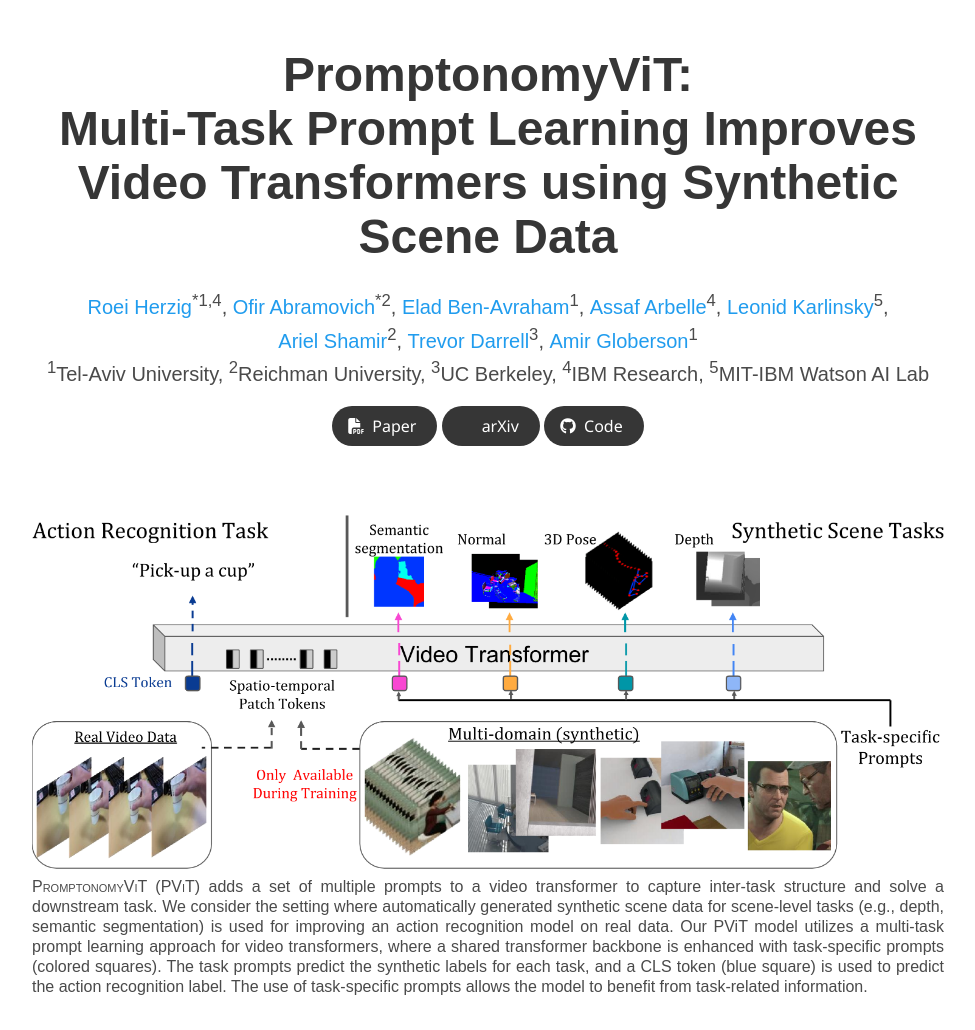
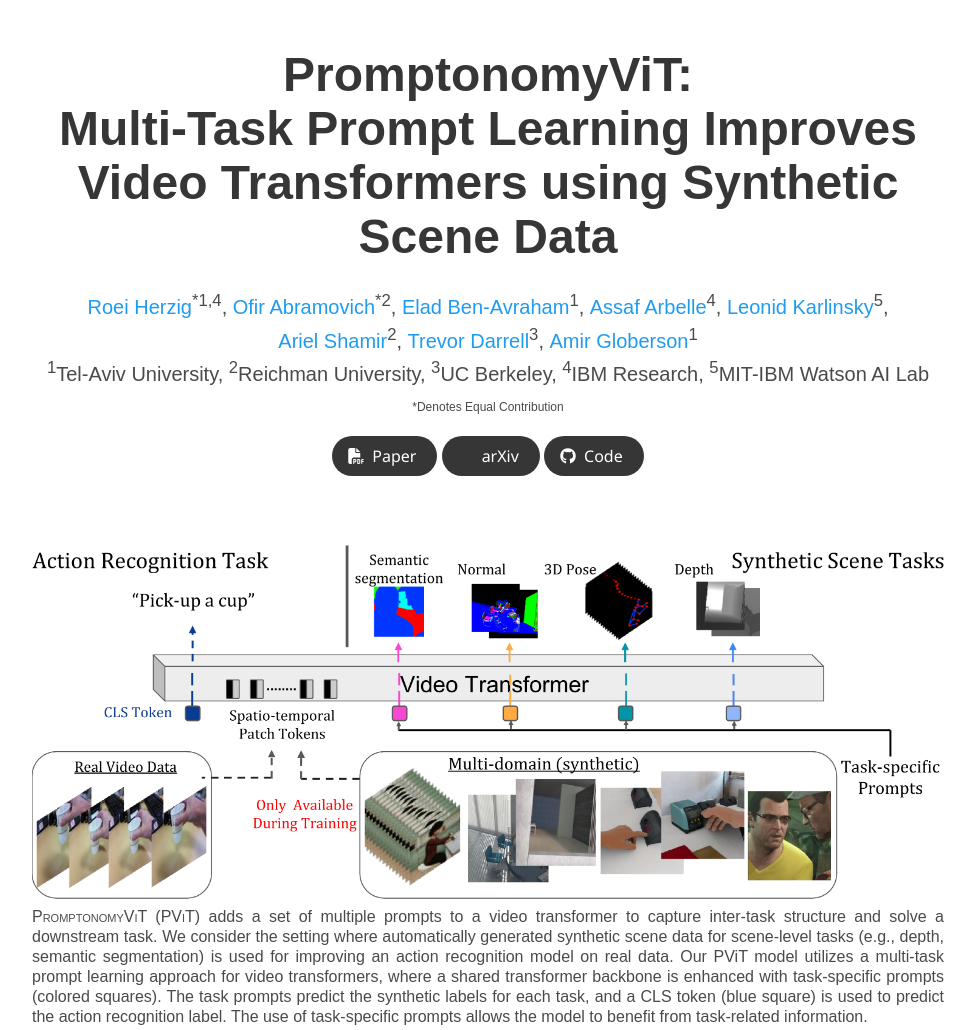
Before and after one commit to ofir1080/PromptonomyViT, a plain HTML site: page docs/index.html in a window 1280 px wide. Shown: the top 1030 px of the page, without its empty margins (152-1127 px from the left). Drawn offline with nearby package versions, Linux system fonts and the light colour scheme; some icons are missing; a web font is replaced by a local one.

Commit message:
adding EC

```diff
--- a/docs/index.html
+++ b/docs/index.html
@@ -110,9 +110,12 @@
             <span class="author-block"><sup>3</sup>UC Berkeley,</span>
             <span class="author-block"><sup>4</sup>IBM Research,</span>
             <span class="author-block"><sup>5</sup>MIT-IBM Watson AI Lab</span>
+            <!-- equal contrib. -->
+            <br>
+            <span style="font-size:12px;">*Denotes Equal Contribution</span>
           </div>
 
-          <!-- <div style="text-align: left;font-size:12px;"><br>* Equal contribution</div> -->
+          <!-- <div style="text-align: center;font-size:12px;"><br>*Denotes Equal Contribution</div> -->
 
           <div class="column has-text-centered">
             <div class="publication-links">
```
